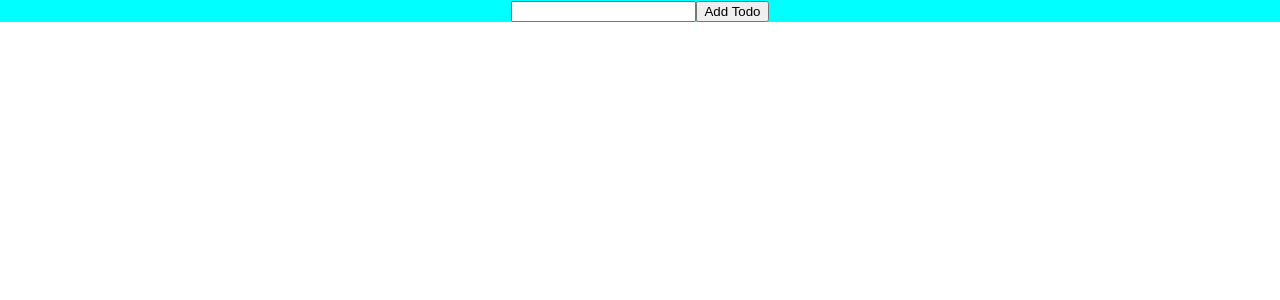
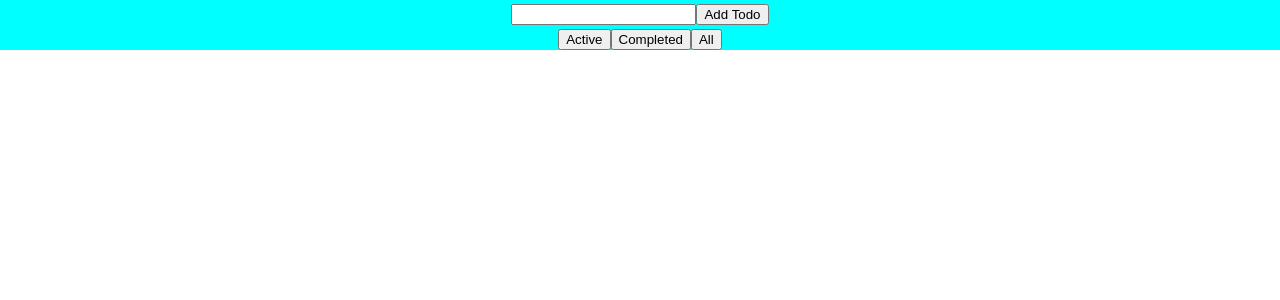
Before and after one commit to VitaliiDubinin/todoreduxvd, a React (Create React App) app: page / in a window 1280 px wide. Shown: the top 300 px of the page. Built offline with nearby package versions, Linux system fonts and the light colour scheme.

Commit message:
sort works

```diff
--- a/package.json
+++ b/package.json
@@ -7,6 +7,7 @@
     "@testing-library/jest-dom": "^5.16.5",
     "@testing-library/react": "^13.3.0",
     "@testing-library/user-event": "^13.5.0",
+    "framer-motion": "^7.3.2",
     "react": "^18.2.0",
     "react-dom": "^18.2.0",
     "react-icons": "^4.4.0",
--- a/src/App.css
+++ b/src/App.css
@@ -1,5 +1,10 @@
 .App {
   text-align: center;
-  color: red;
+  color: blue;
   background-color: aqua;
+  font-size: larger;
 }
+
+li {
+  list-style-type: none;
+}
--- a/src/components/TodoList.jsx
+++ b/src/components/TodoList.jsx
@@ -1,6 +1,7 @@
 import React, { useState } from "react";
 import { connect } from "react-redux";
 import { addTodo, removeTodo, toggleTodoComplete, updateTodo } from "../app/todoSlice";
+import { AnimatePresence, motion } from "framer-motion";
 // import { addTodo, completeTodo, removeTodo, updateTodo } from "../app/todoSlice";
 import { useSelector } from "react-redux";
 import TodoItem from "./TodoItem";
@@ -47,13 +48,26 @@ const TodoList = (props) => {
             })
           : null}
       </ul> */}
+
+      <div className="buttons">
+        <motion.button whileHover={{ scale: 1.1 }} whileTap={{ scale: 0.9 }} onClick={() => setSort("active")}>
+          Active
+        </motion.button>
+        <motion.button whileHover={{ scale: 1.1 }} whileTap={{ scale: 0.9 }} onClick={() => setSort("completed")}>
+          Completed
+        </motion.button>
+        <motion.button whileHover={{ scale: 1.1 }} whileTap={{ scale: 0.9 }} onClick={() => setSort("all")}>
+          All
+        </motion.button>
+      </div>
+
       <ul>
         {/* <AnimatePresence> */}
-        {/* {props.todos.todos.todos.length > 0 && sort === "active"
-          ?  */}
-        {props.todos.todos.todos.map((todo) => {
+        {props.todos.todos.todos.length > 0 && sort === "active"
+          ? // {
+            props.todos.todos.todos.map((todo) => {
               return (
-            // todo.completed === false && (
+                todo.completed === false && (
                   <TodoItem
                     key={todo.id}
                     item={todo.item}
@@ -62,22 +76,29 @@ const TodoList = (props) => {
                     updateTodo={props.updateTodo}
                     completeTodo={props.completeTodo}
                   />
-            // )
-          );
-        })}
-        {/* ): null} */}
-        {/* for completed items */}
-        {/* {props.todos.length > 0 && sort === "completed"
-          ? props.todos.map((item) => {
-              return (
-                item.completed === true && (
-                  <TodoItem key={item.id} item={item} removeTodo={props.removeTodo} updateTodo={props.updateTodo} completeTodo={props.completeTodo} />
                 )
               );
             })
-          : null} */}
+          : // })
+            null}
+        {/* for completed items */}
+        {props.todos.todos.todos.length > 0 && sort === "completed"
+          ? props.todos.todos.todos.map((item) => {
+              return (
+                item.completed === true && (
+                  <TodoItem
+                    key={item.id}
+                    item={item.item}
+                    removeTodo={props.removeTodo}
+                    updateTodo={props.updateTodo}
+                    completeTodo={props.completeTodo}
+                  />
+                )
+              );
+            })
+          : null}
         {/* for all items */}
-        {/* {props.todos.todos.todos.length > 0 && sort === "all"
+        {props.todos.todos.todos.length > 0 && sort === "all"
           ? props.todos.todos.todos.map((todo) => {
               return (
                 <TodoItem
@@ -92,7 +113,7 @@ const TodoList = (props) => {
                 />
               );
             })
-          : null} */}
+          : null}
         {/* </AnimatePresence> */}
       </ul>
     </>
```
Also changed, not shown: 2 other files (tests, documents, lock files or other folders). Lines whose indentation alone changed are shown as unchanged.
